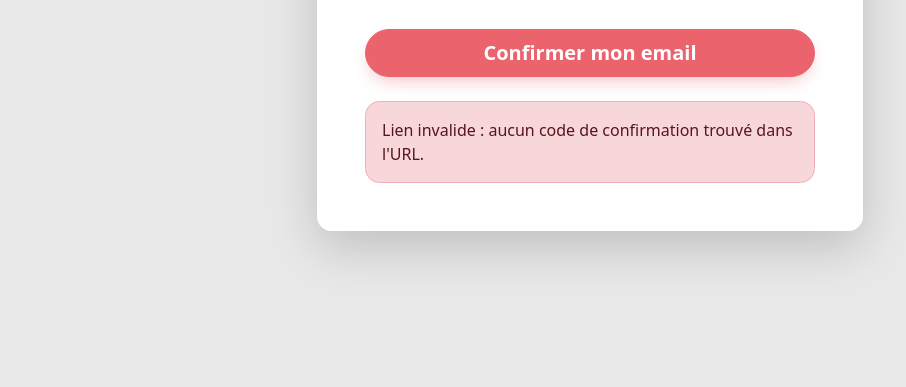
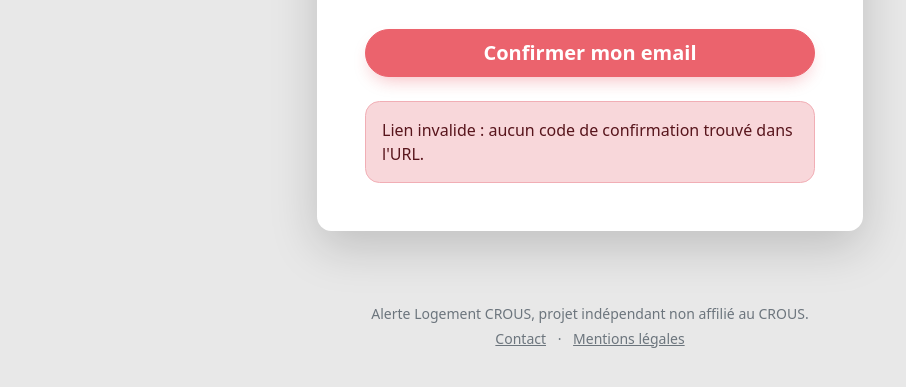
Before and after one commit to LZ-Aissam/logement-crous-alert, a website: page public/confirmer.html in a window 1280 px wide. Shown: the part 331-718 px from the top of the page, without its empty margins (50-956 px from the left). Drawn offline with nearby package versions, Linux system fonts and the light colour scheme.

Commit message:
feat: ajouter un pied de page commun avec liens contact et mentions legales

```diff
--- a/public/confirmer.html
+++ b/public/confirmer.html
@@ -43,6 +43,17 @@
   </div>
 </main>
 
+<footer class="py-4 text-center text-secondary small">
+  <div class="container">
+    Alerte Logement CROUS, projet indépendant non affilié au CROUS.
+    <div class="mt-1">
+      <a href="contact.html" class="text-secondary">Contact</a>
+      <span class="mx-2">·</span>
+      <a href="mentions-legales.html" class="text-secondary">Mentions légales</a>
+    </div>
+  </div>
+</footer>
+
 <script>
   const params = new URLSearchParams(window.location.search);
   const code = params.get("code");
```
Also changed, not shown: public/desabonnement.html (+11 -0 lines), public/index.html (+8 -1 lines).
